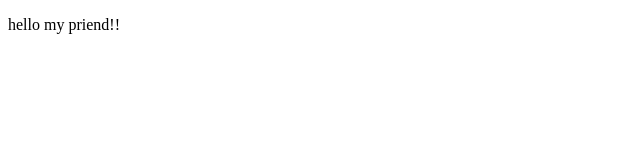
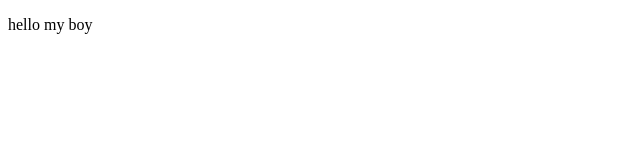
Before and after one commit to jsquangtruong/quanlybanhang, a plain HTML site: page test.html in a window 1280 px wide. Shown: the full height of the page, 0-640 px from the left. Drawn offline with Linux system fonts and the light colour scheme.

Commit message:
fixbug test.html

```diff
--- a/test.html
+++ b/test.html
@@ -7,6 +7,6 @@
   <title>Document</title>
 </head>
 <body>
-  <p>hello my priend!!</p>
+  <p>hello my boy</p>
 </body>
 </html>
```
Also changed, not shown: index.html (line endings or trailing spaces).
